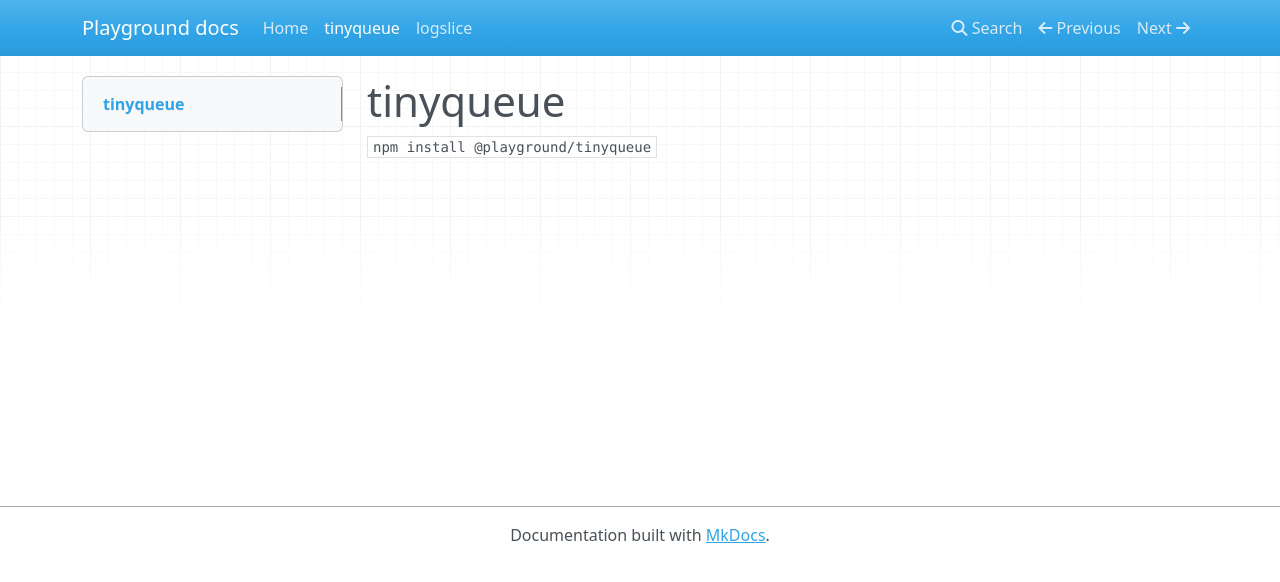
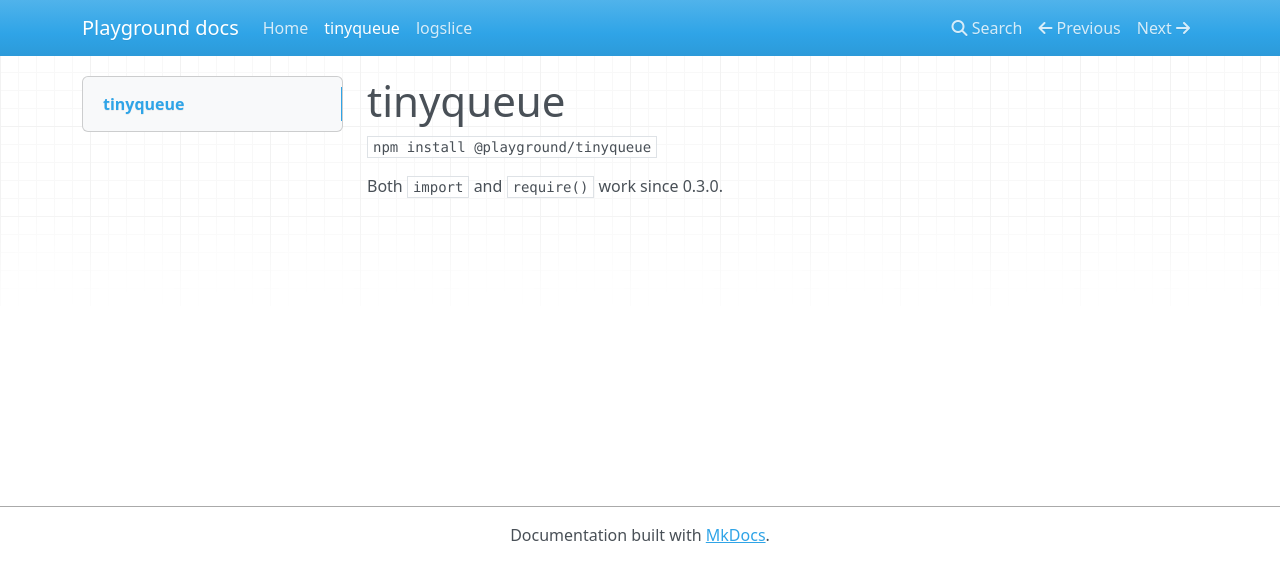
Before and after one commit to opencomputer-playground/docs, an MkDocs documentation site: the page built from docs/tinyqueue.md, in a window 1280 px wide. Shown: the top 582 px of the page. Built offline with MkDocs 1.6.1, drawn with Linux system fonts in a browser that asks for light colours; nearby versions of some CDN libraries.

Commit message:
Document the tinyqueue dual build

```diff
--- a/docs/tinyqueue.md
+++ b/docs/tinyqueue.md
@@ -1,3 +1,5 @@
 # tinyqueue
 
 `npm install @playground/tinyqueue`
+
+Both `import` and `require()` work since 0.3.0.
```
